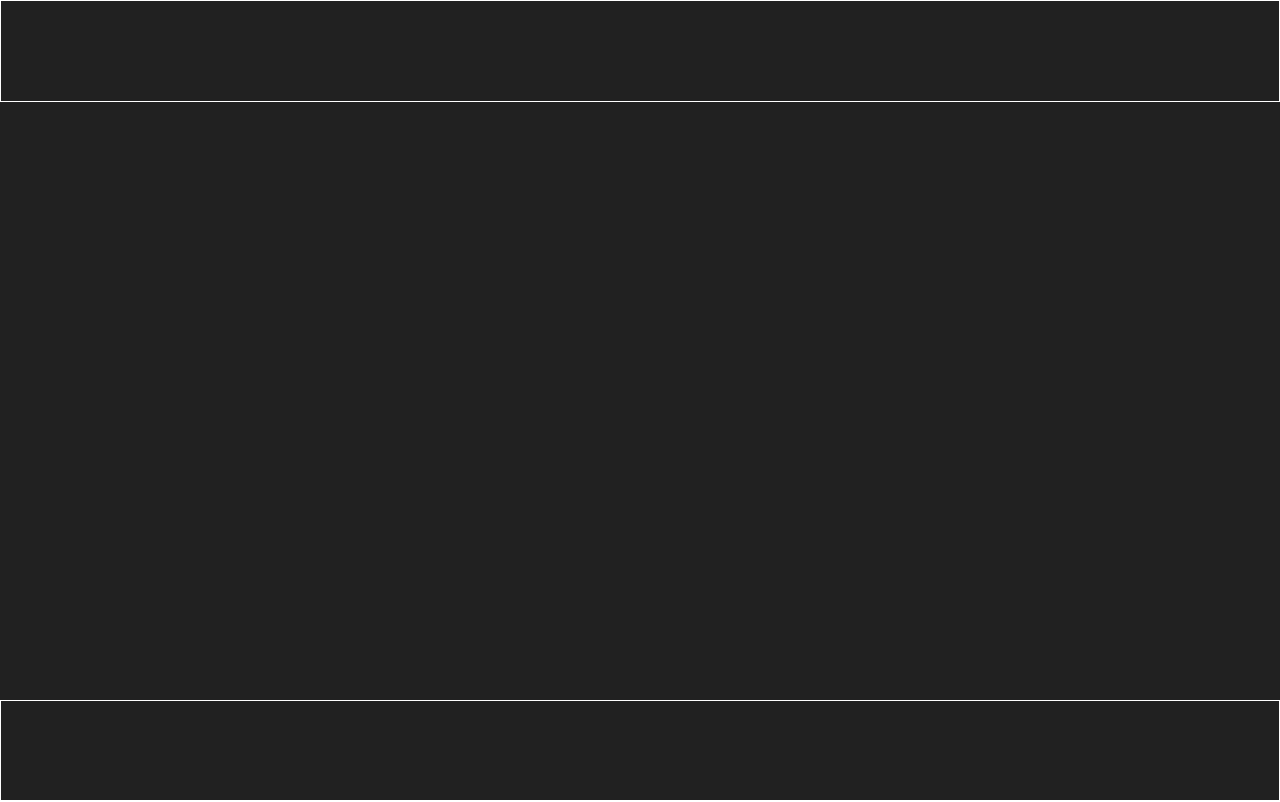
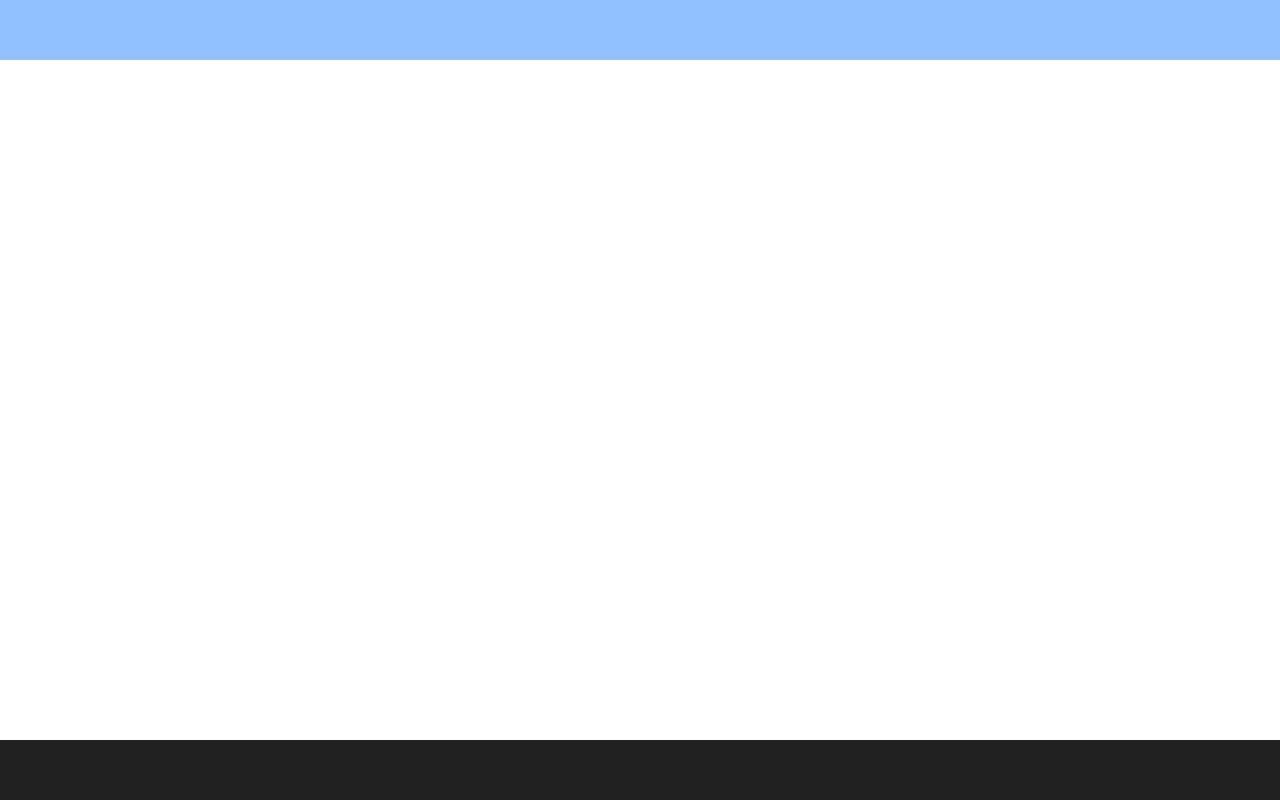
Before and after one commit to devuno-dev/pol-web, a plain HTML site: page index.html in a window 1280 px wide. Drawn offline with nearby package versions, Linux system fonts and the light colour scheme.

Commit message:
Initial Build Commit

```diff
--- a/css/style.css
+++ b/css/style.css
@@ -13,15 +13,14 @@ html,body{
   max-height: 100px;
   width: 100%;
 }
-
 #navBar{
   position: relative;
 
   width: 100%;
-  padding-top: 50px;
-  padding-bottom: 50px;
+  padding-top: 30px;
+  padding-bottom: 30px;
 
-  border: 1px solid #ffffff;
+  background-color: #91C1FF;
 }
 
 /*Main Body Section*/
@@ -33,13 +32,13 @@ html,body{
 
   z-index: -1
 }
-
 #backgroundImageOne{
   position: absolute;
   width: 100%;
-  height: 100vh;
 
-  background-color: #212121;
+
+  background-image: url("../img/logo/dev_noName_white.png");
+  background-position: center;
 }
 
 /*Footer Section*/
@@ -51,13 +50,12 @@ html,body{
   max-height: 100px;
   width: 100%;
 }
-
 #footerBar{
   position: relative;
 
   width: 100%;
-  padding-top: 50px;
-  padding-bottom: 50px;
+  padding-top: 30px;
+  padding-bottom: 30px;
 
-  border: 1px solid #ffffff;
+  background-color: #212121;
 }
```
Also changed, not shown: img/logo/dev_noName_white.png (added), img/socials/facebook_1.png (added), img/socials/instagram_4.png (added), img/socials/linkedin_3.png (added), img/socials/twitter_2.png (added), img/socials/youtube_5.png (added), 1 other file.
